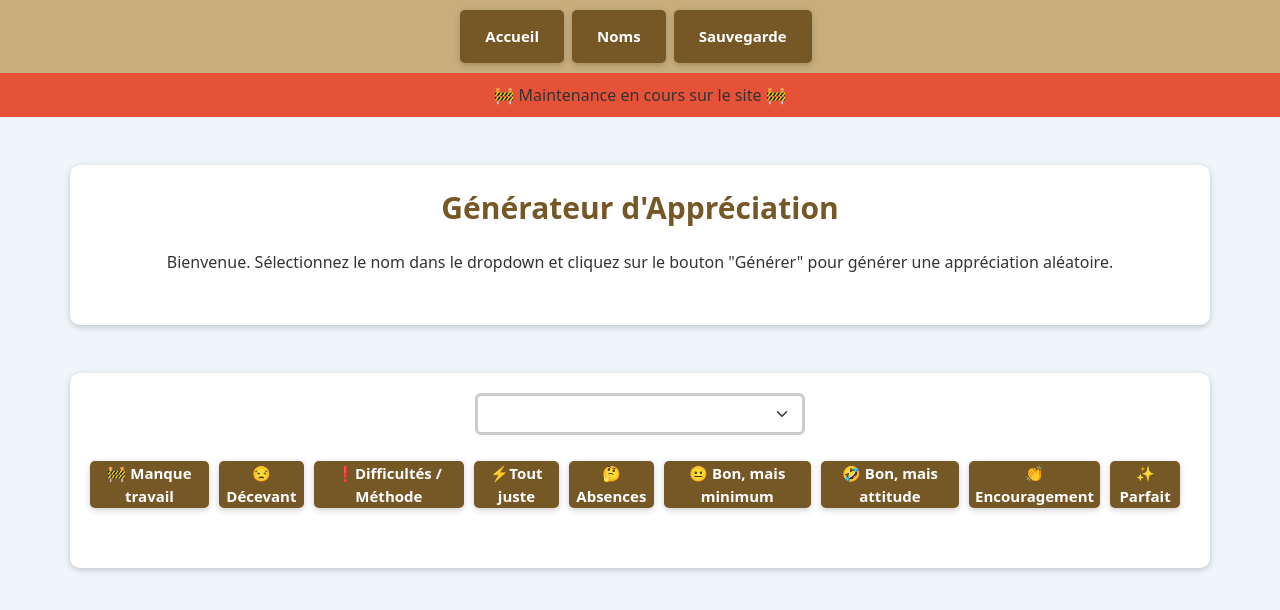
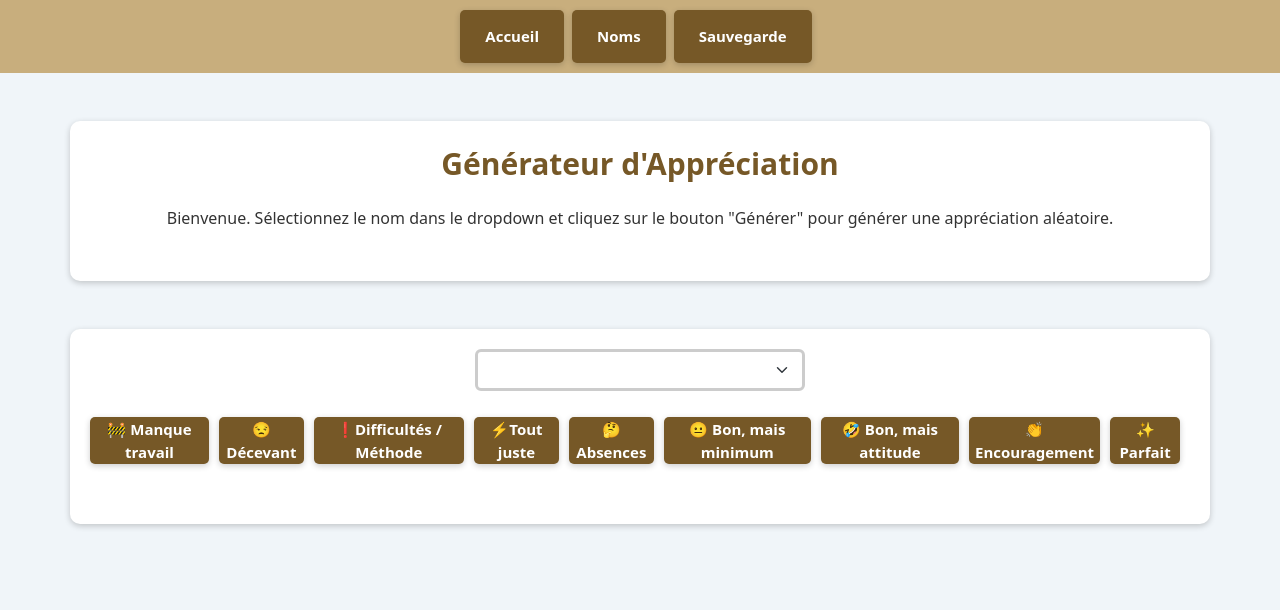
Before and after one commit to LuckyTheCookie/AppreciationGenerator, a plain HTML site: page index.html in a window 1280 px wide. Drawn offline with nearby package versions, Linux system fonts and the light colour scheme.

Commit message:
🐛 Bug fix

```diff
--- a/index.html
+++ b/index.html
@@ -16,10 +16,6 @@
         <a href="index.html" class="btn btn-primary me-2">Accueil</a>
         <a href="names.html" class="btn btn-primary me-2">Noms</a>
         <a href="save.html" class="btn btn-primary me-2">Sauvegarde</a>
-    </div>
-
-    <div class="header" id="maintenanceHeader">
-        <div class="shake d-flex justify-content-center">🚧 Maintenance en cours sur le site 🚧</div>
     </div>
 
     <div class="container mt-5">
--- a/style.css
+++ b/style.css
@@ -176,16 +176,6 @@ position: relative;
     justify-content: center;
 }
 
-#maintenanceHeader {
-    background-color: rgb(229, 82, 56);
-    padding: 10px;
-    text-align: center;
-    align-items: center;
-    justify-content: center;
-    display: flex;
-}
-
-
 @keyframes fadeIn {
     from {
         opacity: 0;
```
Also changed, not shown: 1 other file.
